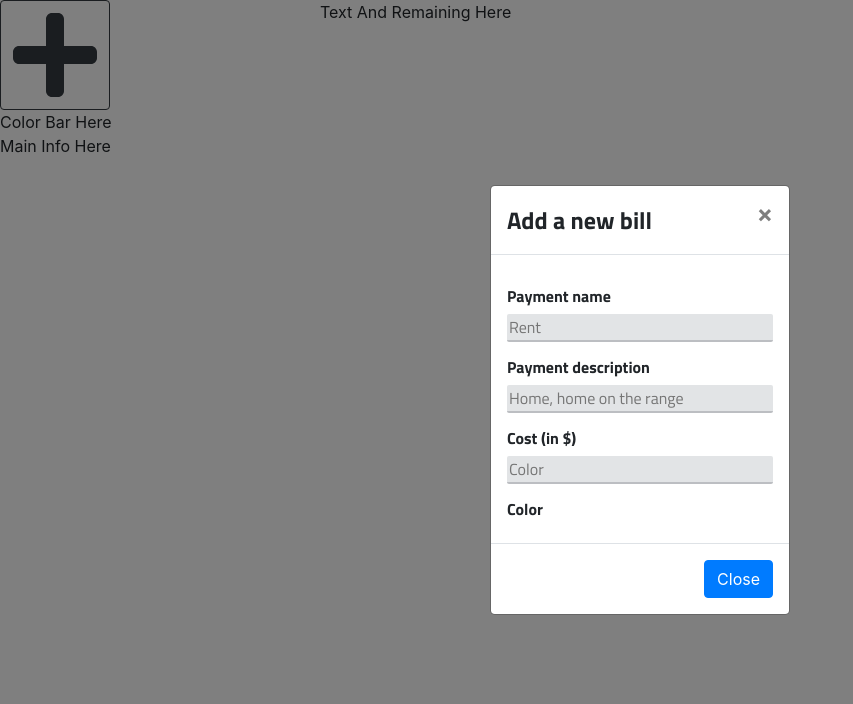
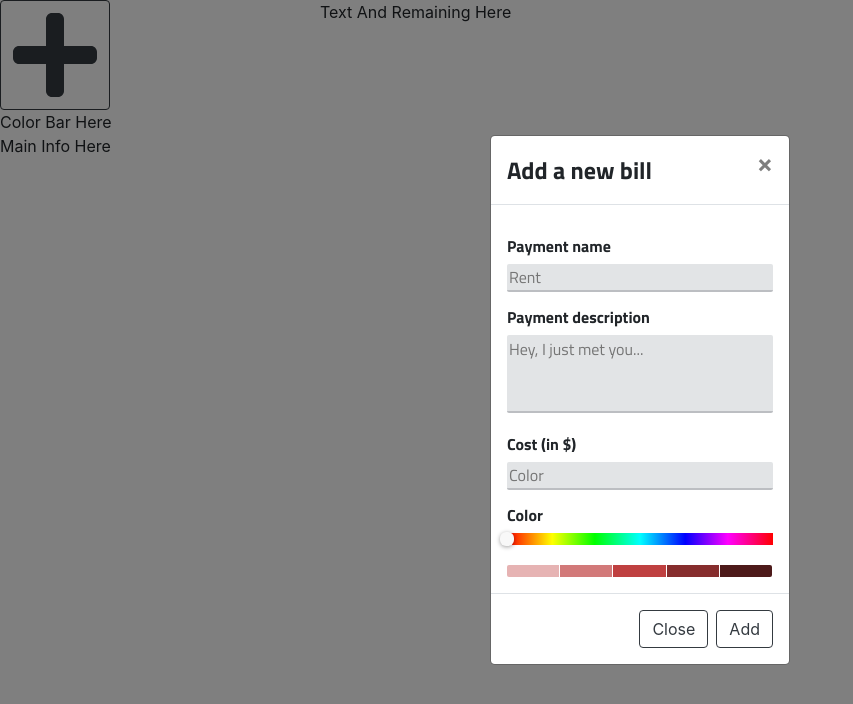
Before and after one commit to MustafaAli789/Billars, a React (Create React App) app: page / in a window 1280 px wide. Both pictures are taken after a click on the button 55 px from the left and 55 px from the top of the page. Shown: the top 704 px of the page, without its empty margins (0-853 px from the left). Built offline with nearby package versions, Linux system fonts and the light colour scheme.

Commit message:
modal functionality compete

```diff
--- a/package.json
+++ b/package.json
@@ -9,6 +9,7 @@
     "bootstrap": "^4.3.1",
     "react": "^16.9.0",
     "react-bootstrap": "^1.0.0-beta.11",
+    "react-color": "^2.17.3",
     "react-dom": "^16.9.0",
     "react-scripts": "3.1.1"
   },
--- a/src/AddButton.js
+++ b/src/AddButton.js
@@ -3,15 +3,16 @@ import Button from 'react-bootstrap/Button';
 import { FontAwesomeIcon } from '@fortawesome/react-fontawesome'
 import { faPlus } from '@fortawesome/free-solid-svg-icons';
 import BillModal from './BillModal.js';
+import { useState } from 'react';
 
-const AddButton = () =>{
-	const [modalShow, setModalShow] = React.useState(false);
+const AddButton = ({submit}) =>{
+	const [modalShow, setModalShow] = useState(false);
 
 	const button = <FontAwesomeIcon icon={faPlus} size="6x"/>;
 	return(
 		<div>
 			<Button variant="outline-dark" onClick={() => setModalShow(true)}>{button}</Button>
-			<BillModal show={modalShow} onHide={() => setModalShow(false)} />
+			<BillModal show={modalShow} onHide={() => setModalShow(false)} submit={submit} />
 		</div>
 	);
 }
--- a/src/App.js
+++ b/src/App.js
@@ -15,11 +15,15 @@ class App extends Component{
     }
   }
 
+  onSubmitClicked =(color)=>{
+    console.log(color);
+  }
+
   render(){
     return (
       <div>
         <Row noGutters="true">
-          <Col lg="3"><AddButton></AddButton></Col>
+          <Col lg="3"><AddButton submit={this.onSubmitClicked}></AddButton></Col>
           <Col lg="9">Text And Remaining Here</Col>
         </Row>
         <Row noGutters="true">
--- a/src/BillModal.css
+++ b/src/BillModal.css
@@ -8,7 +8,7 @@ h4{
 	margin-top: 1rem;
 }
 
-input{
+input, textarea{
 	width: 100%;
 	border-radius: 2px;
     border: none;
@@ -18,8 +18,12 @@ input{
     font-weight: 500;
 }
 
-input:focus{
+input:focus, textarea:focus{
 	outline: none;
 	background-color: #d9d9ff;
 	border-bottom: 2px solid #0459db;
 }
+
+textarea{
+	resize: none;
+}
--- a/src/BillModal.js
+++ b/src/BillModal.js
@@ -1,13 +1,27 @@
-import React, {Component} from 'react';
+import React from 'react';
 import Modal from 'react-bootstrap/Modal';
 import Button from 'react-bootstrap/Button';
 import './BillModal.css';
+import { SliderPicker } from 'react-color';
+import { useState } from 'react';
 
+class BillModal extends React.Component{
 
-const billModal =(props)=>{
+	constructor(props){
+		super(props);
+		this.state={
+			color: '#fff',
+		}
+	}
+
+	setColor = (newColor)=>{
+		this.setState({color: newColor.hex})
+	}
+
+	render(){
 		return(
 			<Modal
-	      {...props}
+		      {...this.props}
 		      size="sm"
 		      aria-labelledby="contained-modal-title-vcenter"
 		      centered
@@ -21,16 +35,25 @@ const billModal =(props)=>{
 		        <h4>Payment name</h4>
 		        <input type="text" placeholder="Rent"></input>
 		        <h4>Payment description</h4>
-	       	<input type="text" placeholder="Home, home on the range"></input>
+		        <textarea id="story" rows="3" cols="33" placeholder="Hey, I just met you...">
+				</textarea>
 		        <h4>Cost (in $)</h4>
 				<input type="text" placeholder="Color"></input>
 		        <h4>Color</h4>
+		        <SliderPicker
+		        	color={this.state.color}
+		        	onChangeComplete={this.setColor}>
+		        </SliderPicker>
 		      </Modal.Body>
 		      <Modal.Footer>
-	        <Button onClick={props.onHide}>Close</Button>
+		      	<Button variant="outline-dark" onClick={this.props.onHide}>Close</Button>
+		        <Button variant="outline-dark" onClick={()=>this.props.submit(this.state.color)}>Add</Button>
 		      </Modal.Footer>
 		    </Modal>
 		);
 	}
 
-export default billModal;
+
+}
+
+export default BillModal;
```
Also changed, not shown: 1 other file (tests, documents, lock files or other folders). Lines whose indentation alone changed are shown as unchanged.
